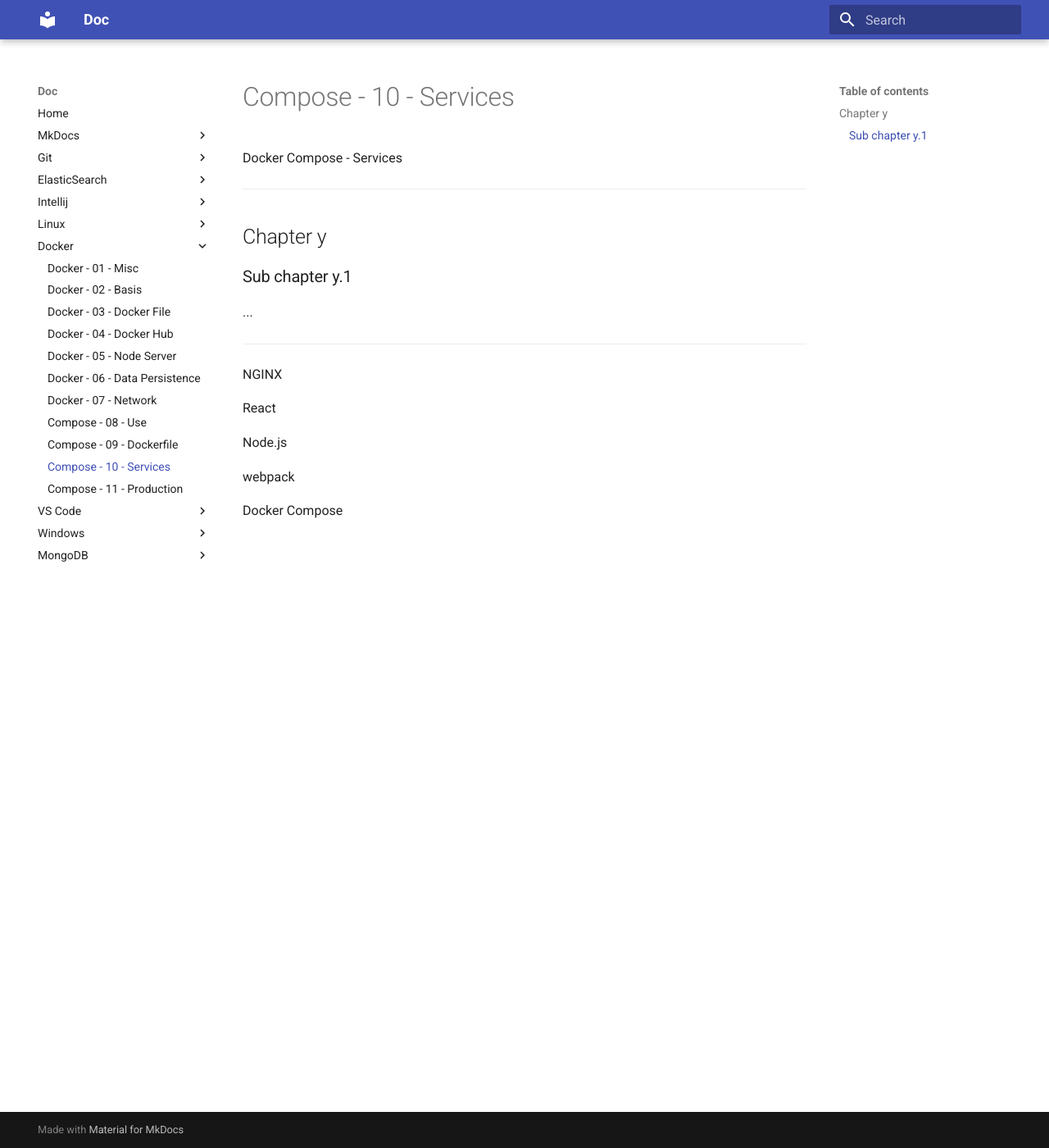
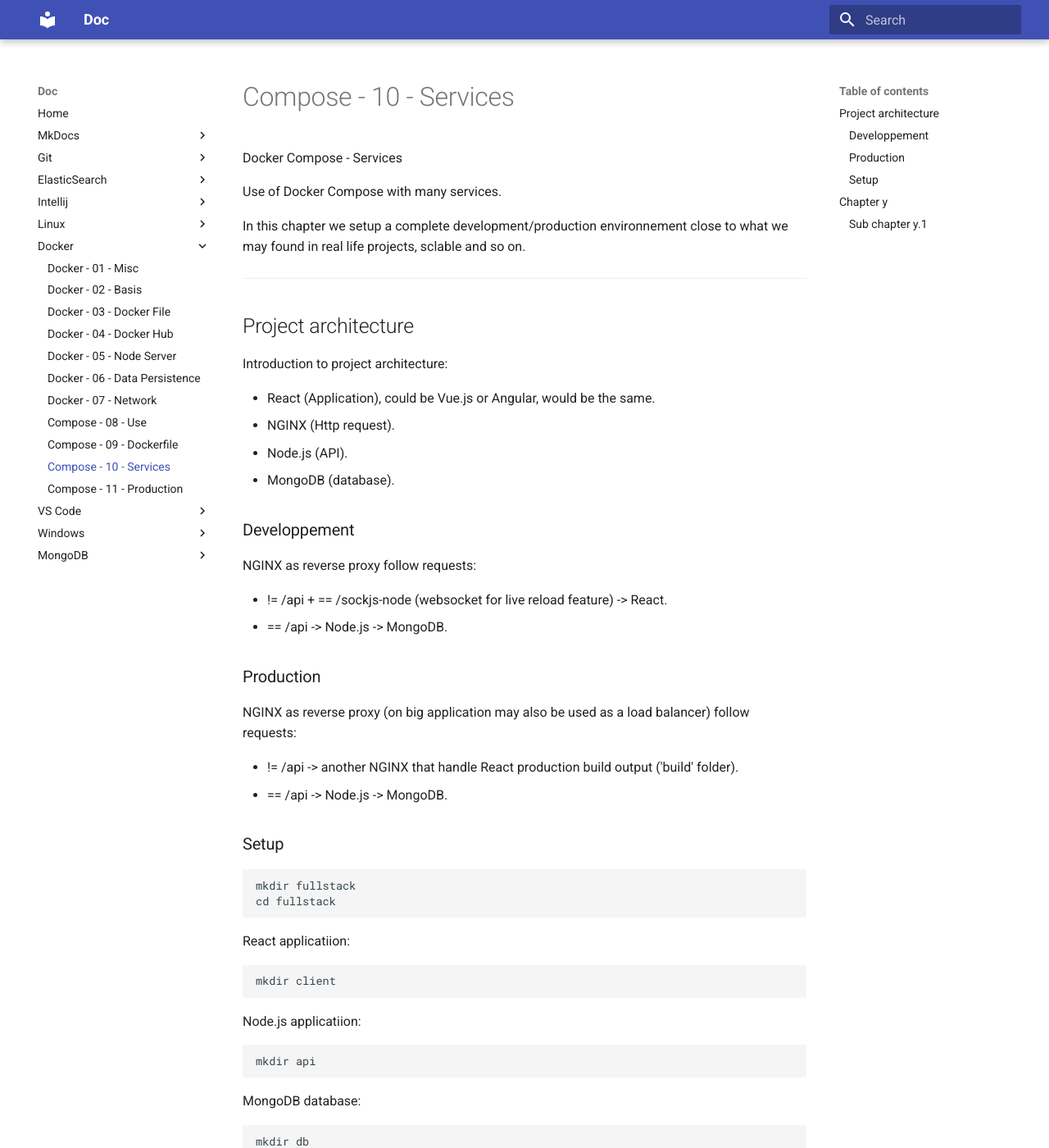
Before and after one commit to oldu73/doc, an MkDocs documentation site: the page built from docs/docker/10-compose-services.md, in a window 1280 px wide and 1400 px high. Shown: the whole window at 82% size. Built offline with MkDocs 1.6.1 and Material for MkDocs 9.7.7, drawn with Linux system fonts in a browser that asks for light colours; some of the changed text lies outside the part shown.

Commit message:
docker compose - 10 - services - project architecture

````diff
--- a/docs/docker/10-compose-services.md
+++ b/docs/docker/10-compose-services.md
@@ -1,6 +1,73 @@
 # Compose - 10 - Services
 
 Docker Compose - Services
+
+Use of Docker Compose with many services.
+
+In this chapter we setup a complete development/production environnement close to what we may found in real life projects, sclable and so on.
+
+***
+
+## Project architecture
+
+Introduction to project architecture:
+
+- React (Application), could be Vue.js or Angular, would be the same.
+- NGINX (Http request).
+- Node.js (API).
+- MongoDB (database).
+
+### Developpement
+
+NGINX as reverse proxy follow requests:
+
+- != /api + == /sockjs-node (websocket for live reload feature) -> React.
+- == /api -> Node.js -> MongoDB.
+
+### Production
+
+NGINX as reverse proxy (on big application may also be used as a load balancer) follow requests:
+
+- != /api -> another NGINX that handle React production build output ('build' folder).
+- == /api -> Node.js -> MongoDB.
+
+### Setup
+
+```console
+mkdir fullstack
+cd fullstack
+```
+
+React applicatiion:
+
+```console
+mkdir client
+```
+
+Node.js applicatiion:
+
+```console
+mkdir api
+```
+
+MongoDB database:
+
+```console
+mkdir db
+```
+
+NGINX as a reverse proxy, in charge of dispatching http requests:
+
+```console
+mkdir reverse-proxy
+```
+
+Docker Compose:
+
+```console
+touch docker-compose.dev.yml
+touch docker-compose.prod.yml
+```
 
 ***
 
@@ -21,3 +88,5 @@ Node.js
 webpack
 
 Docker Compose
+
+MongoDB
````
